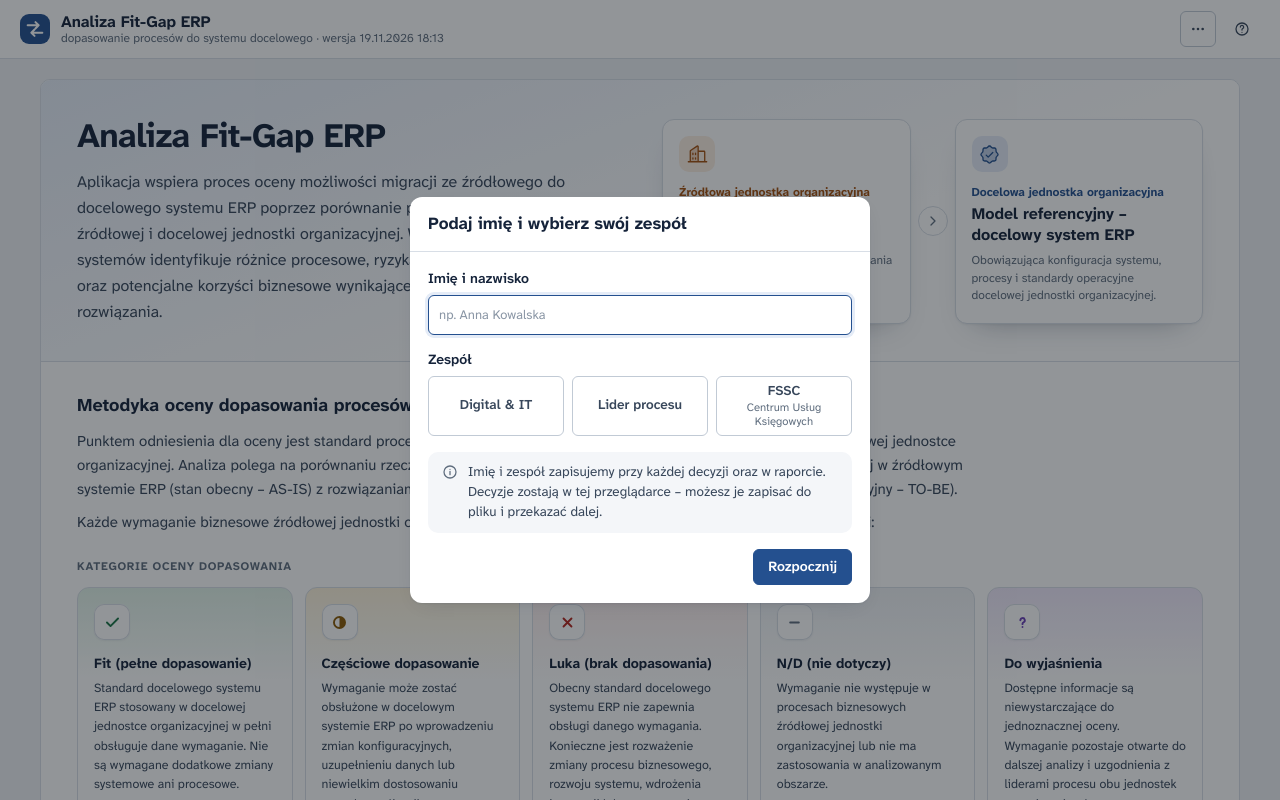
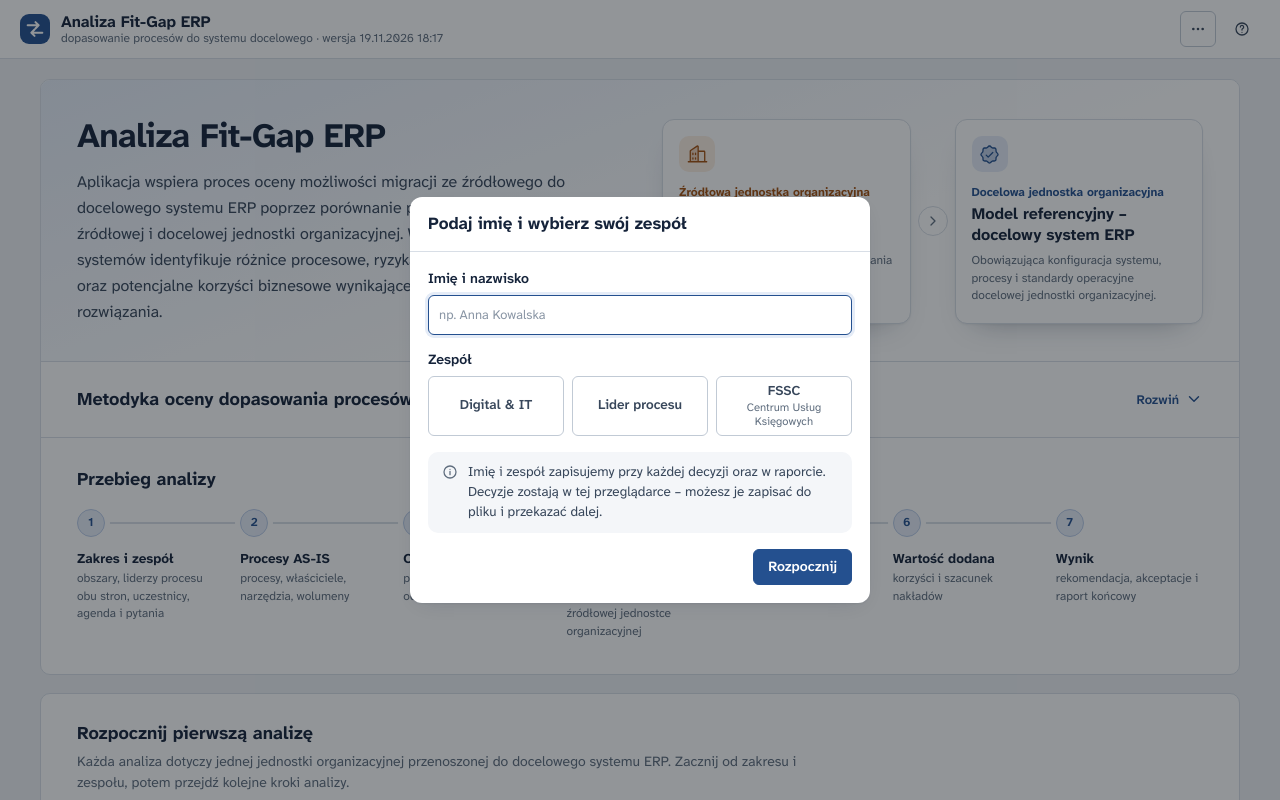
Before and after one commit to bitsbusko-cmd/processmapping, a plain HTML site: page index.html in a window 1280 px wide. Shown: the top 800 px of the page. Drawn offline with Linux system fonts and the light colour scheme; no server answers.

Commit message:
Strona startowa: zwijana sekcja metodyki oceny
Sekcja „Metodyka oceny dopasowania procesów” jest domyślnie zwinięta
i rozwija się po kliknięciu nagłówka (także klawiaturą); stan rozwinięcia
zostaje przy odświeżeniu widoku i powrocie na stronę startową.

Co-Authored-By: Claude Opus 5.5 <noreply@anthropic.com>
Claude-Session: https://claude.ai/code/session_013ULRzwmu7BCmZaBiPJ1Q2B

```diff
--- a/dev/src/app.css
+++ b/dev/src/app.css
@@ -268,7 +268,17 @@ p.blk{margin:0 0 12px;color:var(--muted);font-size:.933rem;max-width:80ch}
 .mig .arr{display:grid;place-items:center}
 .mig .arr i{display:grid;place-items:center;width:30px;height:30px;border-radius:50%;background:var(--paper);border:1px solid var(--line);color:var(--muted)}
 .mig .arr .ic{width:16px;height:16px;vertical-align:0}
-.st-met{padding:30px 36px 34px;border-top:1px solid var(--line)}
+.st-met{border-top:1px solid var(--line)}
+.st-met>summary{display:flex;align-items:center;justify-content:space-between;gap:16px;padding:24px 36px;cursor:pointer;list-style:none}
+.st-met>summary::-webkit-details-marker{display:none}
+.st-met>summary:hover{background:var(--hover)}
+.st-met>summary:focus-visible{outline-offset:-3px;border-radius:0}
+.st-met>summary h2{margin:0}
+.st-met .tgl{display:inline-flex;align-items:center;gap:6px;flex:none;color:var(--acc);font-size:.867rem;font-weight:600}
+.st-met .tgl .ic{width:18px;height:18px;transition:transform .2s}
+.st-met[open] .tgl .ic{transform:rotate(180deg)}
+.st-met[open] .tgl .c,.st-met:not([open]) .tgl .o{display:none}
+.st-metb{padding:0 36px 34px}
 .st-met h2,.st-flow h2{font-size:1.2rem;margin:0 0 10px}
 .st-met .mtext{max-width:92ch;margin:0 0 24px}
 .st-met .mtext p{margin:0 0 8px;color:var(--ink2);line-height:1.62}
@@ -301,7 +311,7 @@ table.ov.sum .tag{line-height:1.35}
 @media screen and (max-width:900px){
   .st-top{grid-template-columns:minmax(0,1fr);gap:26px;padding:26px 20px 24px}
   .mig{grid-template-columns:minmax(0,1fr) 44px minmax(0,1fr);grid-template-rows:auto}.mig .arr i{transform:none}
-  .st-met,.st-flow{padding:24px 20px 26px}.cardb.st-sec{padding:20px 20px 24px}
+  .st-flow{padding:24px 20px 26px}.st-met>summary{padding:20px}.st-metb{padding:0 20px 26px}.cardb.st-sec{padding:20px 20px 24px}
   .cats li{grid-template-columns:36px minmax(0,1fr);row-gap:3px;align-items:start;background:linear-gradient(90deg,var(--cb) 0,var(--paper) 70%)}.cats li .d{grid-column:2}
 }
 @media screen and (max-width:560px){
--- a/dev/src/steps.js
+++ b/dev/src/steps.js
@@ -45,10 +45,10 @@ function renderStart() {
         <div class="node t"><span class="tile">${pic('seal-check')}</span><small>Docelowa jednostka organizacyjna</small><b>Model referencyjny – docelowy system&nbsp;ERP</b><span>Obowiązująca konfiguracja systemu, procesy i standardy operacyjne docelowej jednostki organizacyjnej.</span></div>
       </div>
     </div>
-    <div class="st-met"><h2>Metodyka oceny dopasowania procesów</h2>
-      <div class="mtext"><p>Punktem odniesienia dla oceny jest standard procesowy i konfiguracja docelowego systemu ERP funkcjonujące w docelowej jednostce organizacyjnej. Analiza polega na porównaniu rzeczywistych procesów i sposobu pracy źródłowej jednostki organizacyjnej w źródłowym systemie ERP (stan obecny – AS-IS) z rozwiązaniami stosowanymi w docelowej jednostce organizacyjnej (model referencyjny – TO-BE).</p>
+    <details class="st-met" data-act="pmore" data-p="met"${V.open['pm-met'] ? ' open' : ''}><summary><h2>Metodyka oceny dopasowania procesów</h2><span class="tgl" aria-hidden="true"><span class="c">Rozwiń</span><span class="o">Zwiń</span>${ic('down')}</span></summary>
+      <div class="st-metb"><div class="mtext"><p>Punktem odniesienia dla oceny jest standard procesowy i konfiguracja docelowego systemu ERP funkcjonujące w docelowej jednostce organizacyjnej. Analiza polega na porównaniu rzeczywistych procesów i sposobu pracy źródłowej jednostki organizacyjnej w źródłowym systemie ERP (stan obecny – AS-IS) z rozwiązaniami stosowanymi w docelowej jednostce organizacyjnej (model referencyjny – TO-BE).</p>
         <p>Każde wymaganie biznesowe źródłowej jednostki organizacyjnej podlega indywidualnej ocenie według następującej skali:</p></div>
-      <h3>Kategorie oceny dopasowania</h3><ul class="cats">${cats}</ul></div>
+      <h3>Kategorie oceny dopasowania</h3><ul class="cats">${cats}</ul></div></details>
     <div class="st-flow"><h2>Przebieg analizy</h2><ol class="flow">${flow}</ol></div>
   </div>
   <div class="card"><div class="cardb st-sec"><h2>${all.length ? 'Wybierz analizę' : 'Rozpocznij pierwszą analizę'}</h2><p class="blk">Każda analiza dotyczy jednej jednostki organizacyjnej przenoszonej do docelowego systemu ERP. Zacznij od zakresu i zespołu, potem przejdź kolejne kroki analizy.</p>
--- a/index.html
+++ b/index.html
@@ -278,7 +278,17 @@ p.blk{margin:0 0 12px;color:var(--muted);font-size:.933rem;max-width:80ch}
 .mig .arr{display:grid;place-items:center}
 .mig .arr i{display:grid;place-items:center;width:30px;height:30px;border-radius:50%;background:var(--paper);border:1px solid var(--line);color:var(--muted)}
 .mig .arr .ic{width:16px;height:16px;vertical-align:0}
-.st-met{padding:30px 36px 34px;border-top:1px solid var(--line)}
+.st-met{border-top:1px solid var(--line)}
+.st-met>summary{display:flex;align-items:center;justify-content:space-between;gap:16px;padding:24px 36px;cursor:pointer;list-style:none}
+.st-met>summary::-webkit-details-marker{display:none}
+.st-met>summary:hover{background:var(--hover)}
+.st-met>summary:focus-visible{outline-offset:-3px;border-radius:0}
+.st-met>summary h2{margin:0}
+.st-met .tgl{display:inline-flex;align-items:center;gap:6px;flex:none;color:var(--acc);font-size:.867rem;font-weight:600}
+.st-met .tgl .ic{width:18px;height:18px;transition:transform .2s}
+.st-met[open] .tgl .ic{transform:rotate(180deg)}
+.st-met[open] .tgl .c,.st-met:not([open]) .tgl .o{display:none}
+.st-metb{padding:0 36px 34px}
 .st-met h2,.st-flow h2{font-size:1.2rem;margin:0 0 10px}
 .st-met .mtext{max-width:92ch;margin:0 0 24px}
 .st-met .mtext p{margin:0 0 8px;color:var(--ink2);line-height:1.62}
@@ -311,7 +321,7 @@ table.ov.sum .tag{line-height:1.35}
 @media screen and (max-width:900px){
   .st-top{grid-template-columns:minmax(0,1fr);gap:26px;padding:26px 20px 24px}
   .mig{grid-template-columns:minmax(0,1fr) 44px minmax(0,1fr);grid-template-rows:auto}.mig .arr i{transform:none}
-  .st-met,.st-flow{padding:24px 20px 26px}.cardb.st-sec{padding:20px 20px 24px}
+  .st-flow{padding:24px 20px 26px}.st-met>summary{padding:20px}.st-metb{padding:0 20px 26px}.cardb.st-sec{padding:20px 20px 24px}
   .cats li{grid-template-columns:36px minmax(0,1fr);row-gap:3px;align-items:start;background:linear-gradient(90deg,var(--cb) 0,var(--paper) 70%)}.cats li .d{grid-column:2}
 }
 @media screen and (max-width:560px){
@@ -938,7 +948,7 @@ const PI = {"book-open-text":"<path d=\"M232,56V200H160a32,32,0,0,0-32,32V88a32,
 
 /* ===================== Fit-Gap ERP – rdzeń: konfiguracja, stan, model, ocena, synchronizacja ===================== */
 const D = JSON.parse(document.getElementById('data').textContent);
-const VER = '19.11.2026 18:13';
+const VER = '19.11.2026 18:17';
 const APP = 'fitgap-erp';
 const LS = 'fitgap:v1', LSK = 'fitgap:key', LSU = 'fitgap:ui';
 const $ = (s, r = document) => r.querySelector(s);
@@ -1719,10 +1729,10 @@ function renderStart() {
         <div class="node t"><span class="tile">${pic('seal-check')}</span><small>Docelowa jednostka organizacyjna</small><b>Model referencyjny – docelowy system&nbsp;ERP</b><span>Obowiązująca konfiguracja systemu, procesy i standardy operacyjne docelowej jednostki organizacyjnej.</span></div>
       </div>
     </div>
-    <div class="st-met"><h2>Metodyka oceny dopasowania procesów</h2>
-      <div class="mtext"><p>Punktem odniesienia dla oceny jest standard procesowy i konfiguracja docelowego systemu ERP funkcjonujące w docelowej jednostce organizacyjnej. Analiza polega na porównaniu rzeczywistych procesów i sposobu pracy źródłowej jednostki organizacyjnej w źródłowym systemie ERP (stan obecny – AS-IS) z rozwiązaniami stosowanymi w docelowej jednostce organizacyjnej (model referencyjny – TO-BE).</p>
+    <details class="st-met" data-act="pmore" data-p="met"${V.open['pm-met'] ? ' open' : ''}><summary><h2>Metodyka oceny dopasowania procesów</h2><span class="tgl" aria-hidden="true"><span class="c">Rozwiń</span><span class="o">Zwiń</span>${ic('down')}</span></summary>
+      <div class="st-metb"><div class="mtext"><p>Punktem odniesienia dla oceny jest standard procesowy i konfiguracja docelowego systemu ERP funkcjonujące w docelowej jednostce organizacyjnej. Analiza polega na porównaniu rzeczywistych procesów i sposobu pracy źródłowej jednostki organizacyjnej w źródłowym systemie ERP (stan obecny – AS-IS) z rozwiązaniami stosowanymi w docelowej jednostce organizacyjnej (model referencyjny – TO-BE).</p>
         <p>Każde wymaganie biznesowe źródłowej jednostki organizacyjnej podlega indywidualnej ocenie według następującej skali:</p></div>
-      <h3>Kategorie oceny dopasowania</h3><ul class="cats">${cats}</ul></div>
+      <h3>Kategorie oceny dopasowania</h3><ul class="cats">${cats}</ul></div></details>
     <div class="st-flow"><h2>Przebieg analizy</h2><ol class="flow">${flow}</ol></div>
   </div>
   <div class="card"><div class="cardb st-sec"><h2>${all.length ? 'Wybierz analizę' : 'Rozpocznij pierwszą analizę'}</h2><p class="blk">Każda analiza dotyczy jednej jednostki organizacyjnej przenoszonej do docelowego systemu ERP. Zacznij od zakresu i zespołu, potem przejdź kolejne kroki analizy.</p>
```
